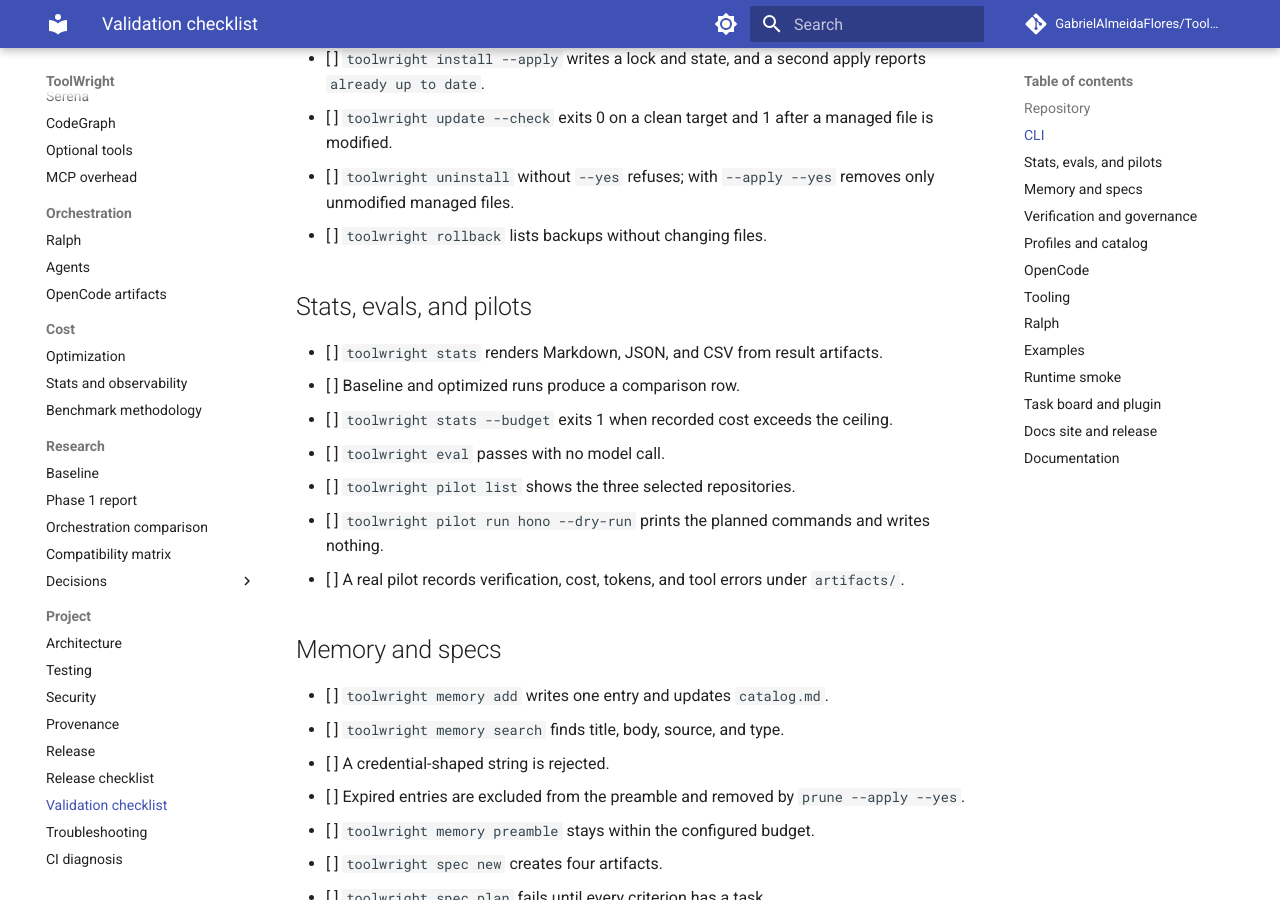
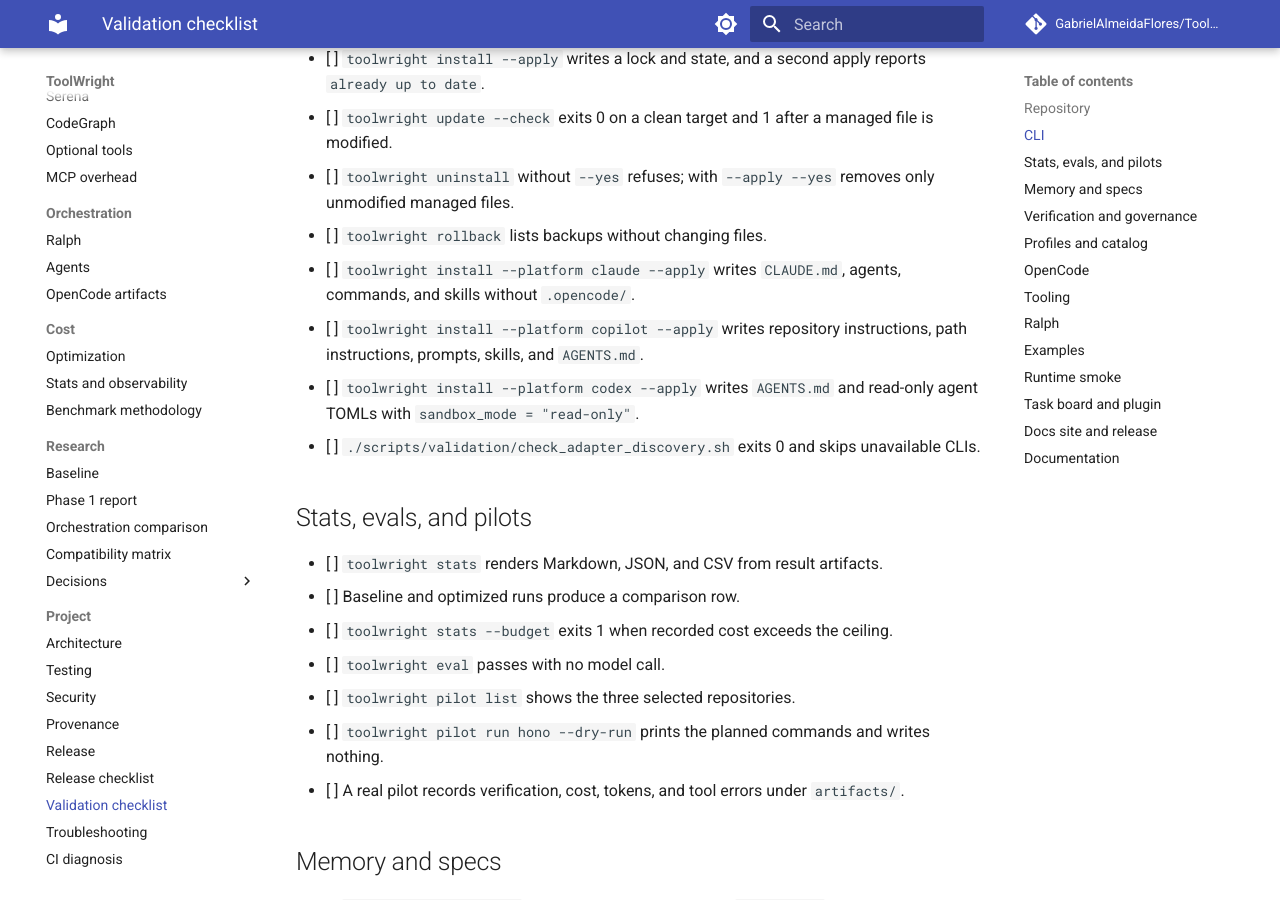
Before and after one commit to GabrielAlmeidaFlores/OPENCODE-TOOL-ENHANCER, an MkDocs documentation site: the page built from docs/validation-checklist.md, in a window 1280 px wide and 900 px high, scrolled down 1290 px. Built offline with MkDocs 1.6.1 and Material for MkDocs 9.7.7, drawn with Linux system fonts in a browser that asks for light colours; comment, search, counter and statistics services are not loaded; some of the changed text lies outside the part shown.

Commit message:
feat: add optional adapter discovery validation

```diff
--- a/docs/validation-checklist.md
+++ b/docs/validation-checklist.md
@@ -1,6 +1,6 @@
 # Validation Checklist
 
-> **Status:** Stable · **Last verified:** 2026-11-12 · **Evidence:** verified locally
+> **Status:** Stable · **Last verified:** 2026-11-13 · **Evidence:** verified locally and in CI
 
 Run the automated checks first:
 
@@ -46,6 +46,10 @@ Then complete the manual checks for your environment.
 - [ ] `toolwright update --check` exits 0 on a clean target and 1 after a managed file is modified.
 - [ ] `toolwright uninstall` without `--yes` refuses; with `--apply --yes` removes only unmodified managed files.
 - [ ] `toolwright rollback` lists backups without changing files.
+- [ ] `toolwright install --platform claude --apply` writes `CLAUDE.md`, agents, commands, and skills without `.opencode/`.
+- [ ] `toolwright install --platform copilot --apply` writes repository instructions, path instructions, prompts, skills, and `AGENTS.md`.
+- [ ] `toolwright install --platform codex --apply` writes `AGENTS.md` and read-only agent TOMLs with `sandbox_mode = "read-only"`.
+- [ ] `./scripts/validation/check_adapter_discovery.sh` exits 0 and skips unavailable CLIs.
 
 ## Stats, evals, and pilots
 
```
Also changed, not shown: docs/compatibility/policy.md (+1 -0 lines), 4 other files.
